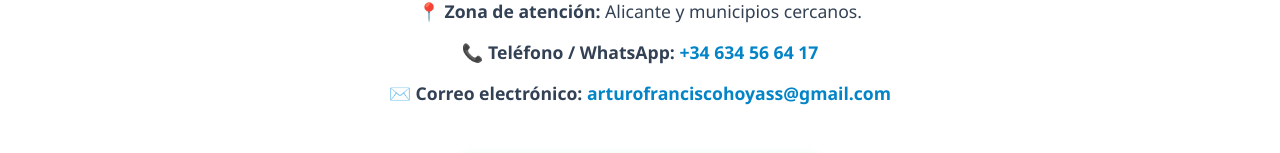
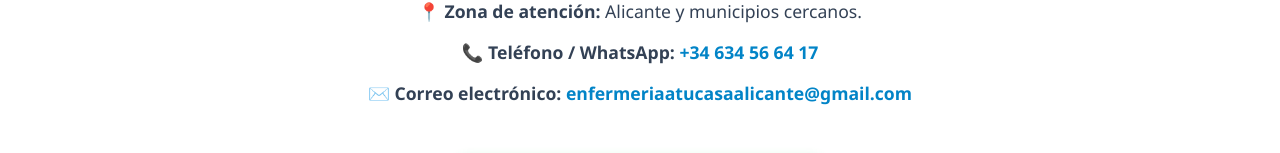
Before and after one commit to turifr1-cell/enfermeriaacasaalicante, a plain HTML site: page index.html in a window 1280 px wide. Shown: the part 2003-2156 px from the top of the page. Drawn offline with Linux system fonts and the light colour scheme.

Commit message:
Update index.html

```diff
--- a/index.html
+++ b/index.html
@@ -330,7 +330,7 @@
         <div class="contacto-info">
             <p>📍 <strong>Zona de atención:</strong> Alicante y municipios cercanos.</p>
             <p>📞 <strong>Teléfono / WhatsApp:</strong> <a href="https://wa.me/34634566417" target="_blank">+34 634 56 64 17</a></p>
-            <p>✉️ <strong>Correo electrónico:</strong> <a href="mailto:arturofranciscohoyass@gmail.com">arturofranciscohoyass@gmail.com</a></p>
+            <p>✉️ <strong>Correo electrónico:</strong> <a href="mailto:enfermeriaatucasaalicante@gmail.com">enfermeriaatucasaalicante@gmail.com</a></p>
         </div>
 
         <a href="https://wa.me/34634566417?text=Hola%20Arturo,%20me%20gustar%C3%ADa%20consultar%20por%20un%20servicio" class="btn-whatsapp" target="_blank">Contactar por WhatsApp Ahora</a>
```
